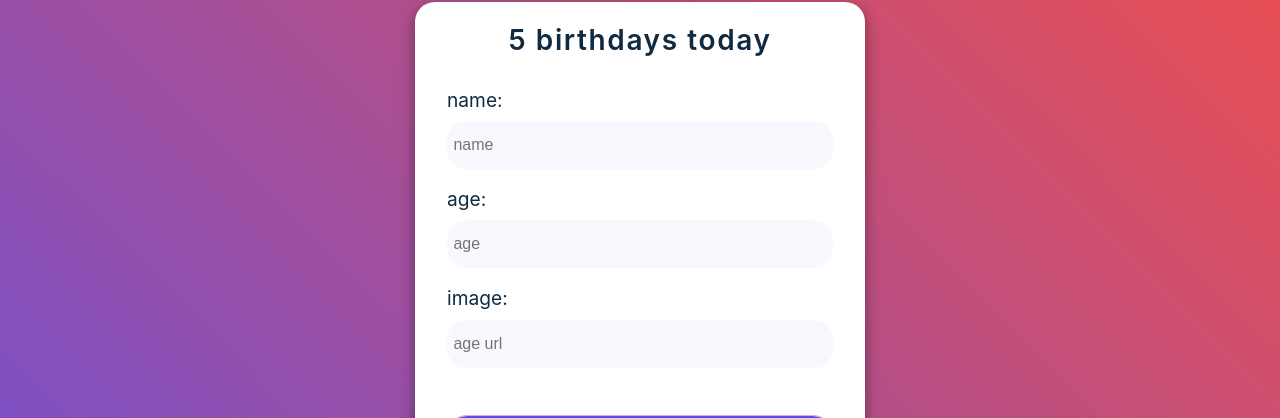
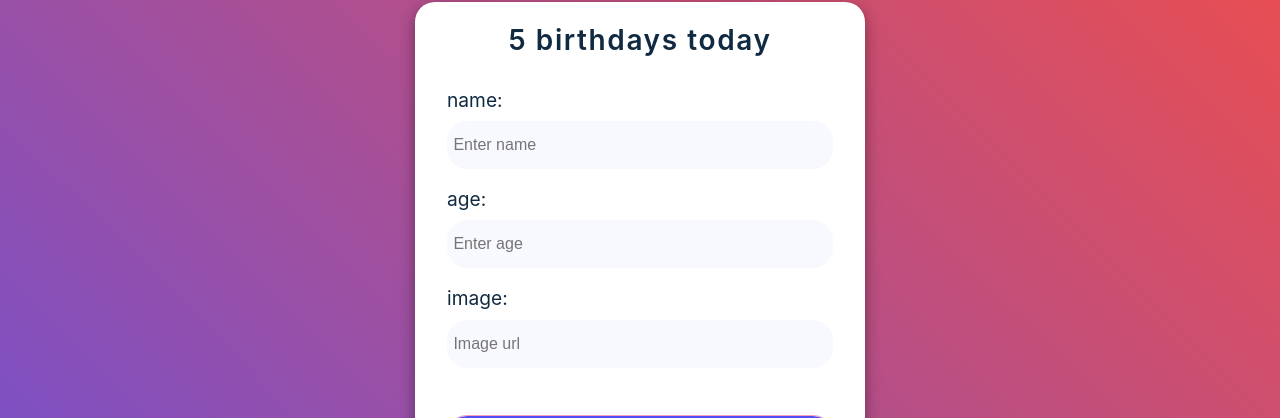
Before and after one commit to roycuadra/Birthday-Reminder, a React (Create React App) app: page / in a window 1280 px wide. Shown: the part 78-496 px from the top of the page. Built offline with nearby package versions, Linux system fonts and the light colour scheme; the HTML template or start-up script is replaced by a standard one.

Commit message:
Update AddItem.js

```diff
--- a/src/AddItem.js
+++ b/src/AddItem.js
@@ -27,12 +27,12 @@ const AddItem = ({ getNewItem }) => {
           name="name"
           id="name"
           ref={name}
-          placeholder="name"
+          placeholder="Enter name"
         />
       </div>
       <div>
         <label htmlFor="age">age: </label>
-        <input type="number" name="age" id="age" ref={age} placeholder="age" />
+        <input type="number" name="age" id="age" ref={age} placeholder="Enter age" />
       </div>
       <div>
         <label htmlFor="image">image: </label>
@@ -41,7 +41,7 @@ const AddItem = ({ getNewItem }) => {
           name="image"
           id="image"
           ref={image}
-          placeholder="age url"
+          placeholder="Image url"
         />
       </div>
       <button type="button" onClick={addItemHandler}>
```
